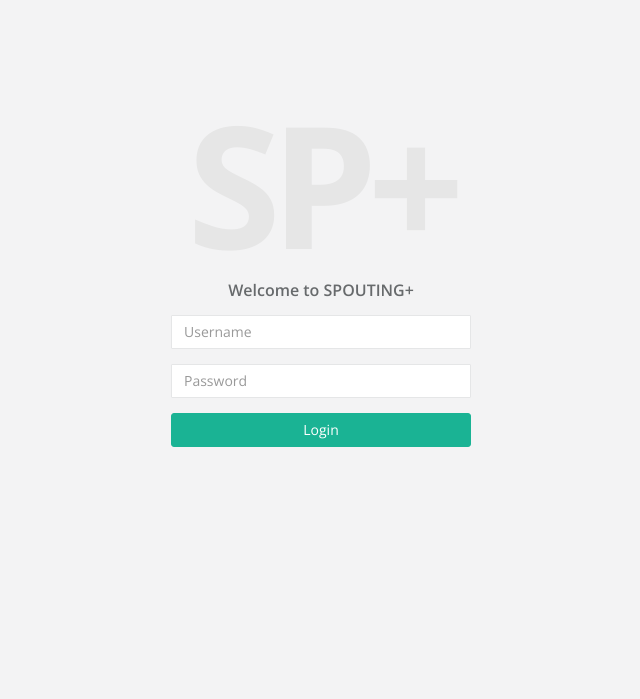
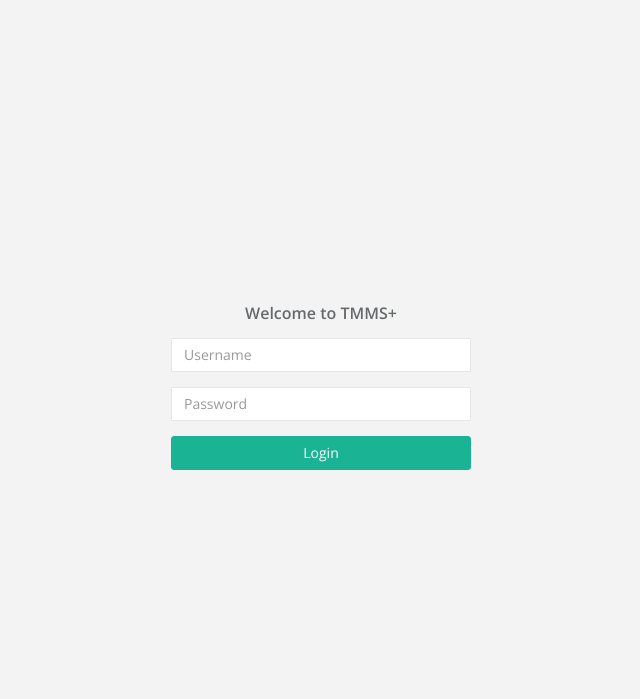
Before and after one commit to mittalabhas1/spouting.in-backend, a PHP site: page / in a window 1280 px wide. Shown: the top 699 px of the page, without its empty margins (319-959 px from the left). Run offline with PHP 8.4, Linux system fonts and the light colour scheme.

Commit message:
Change from Spouting to TMMS

```diff
--- a/index.php
+++ b/index.php
@@ -26,7 +26,7 @@
     <meta charset="utf-8">
     <meta name="viewport" content="width=device-width, initial-scale=1.0">
 
-    <title>SPOUTING+ | Login</title>
+    <title>TMMS+ | Login</title>
 
     <link href="static/bootstrap.min.css" rel="stylesheet">
     <link href="static/font-awesome/css/font-awesome.min.css" rel="stylesheet">
@@ -37,14 +37,14 @@
 
 <body class="gray-bg">
 
-    <div class="middle-box text-center loginscreen">
+    <div class="middle-box text-center loginscreen" style="margin-top: -100px">
         <div>
             <div>
 
-                <h1 class="logo-name">SP+</h1>
+                <!-- <h1 class="logo-name">TMMS+</h1> -->
 
             </div>
-            <h3>Welcome to SPOUTING+</h3>
+            <h3>Welcome to TMMS+</h3>
             <form class="m-t" role="form" action="<?php echo htmlspecialchars($_SERVER['PHP_SELF']); ?>" method="POST">
                 <div class="form-group">
                     <input type="text" name="username" class="form-control" placeholder="Username" required>
--- a/partials/header.php
+++ b/partials/header.php
@@ -13,7 +13,7 @@
     <meta charset="utf-8">
     <meta name="viewport" content="width=device-width, initial-scale=1.0">
 
-    <title>SPOUTING+</title>
+    <title>TMMS+</title>
 
     <link href="../static/favicon.ico" rel="icon" type="image/x-icon">
 
@@ -70,7 +70,7 @@
 	    	        <a class="minimalize-styl-2 alert hidden" id="data-upload-alert"></a>
 		            <ul class="nav navbar-top-links navbar-right">
 		                <li>
-		                    <span class="m-r-sm text-muted welcome-message">Welcome to SPOUTING+</span>
+		                    <span class="m-r-sm text-muted welcome-message">Welcome to TMMS+</span>
 		                </li>
 		                <li>
 		                    <a href="../?logout=1">
```
Also changed, not shown: static/favicon.ico, 1 other file.
